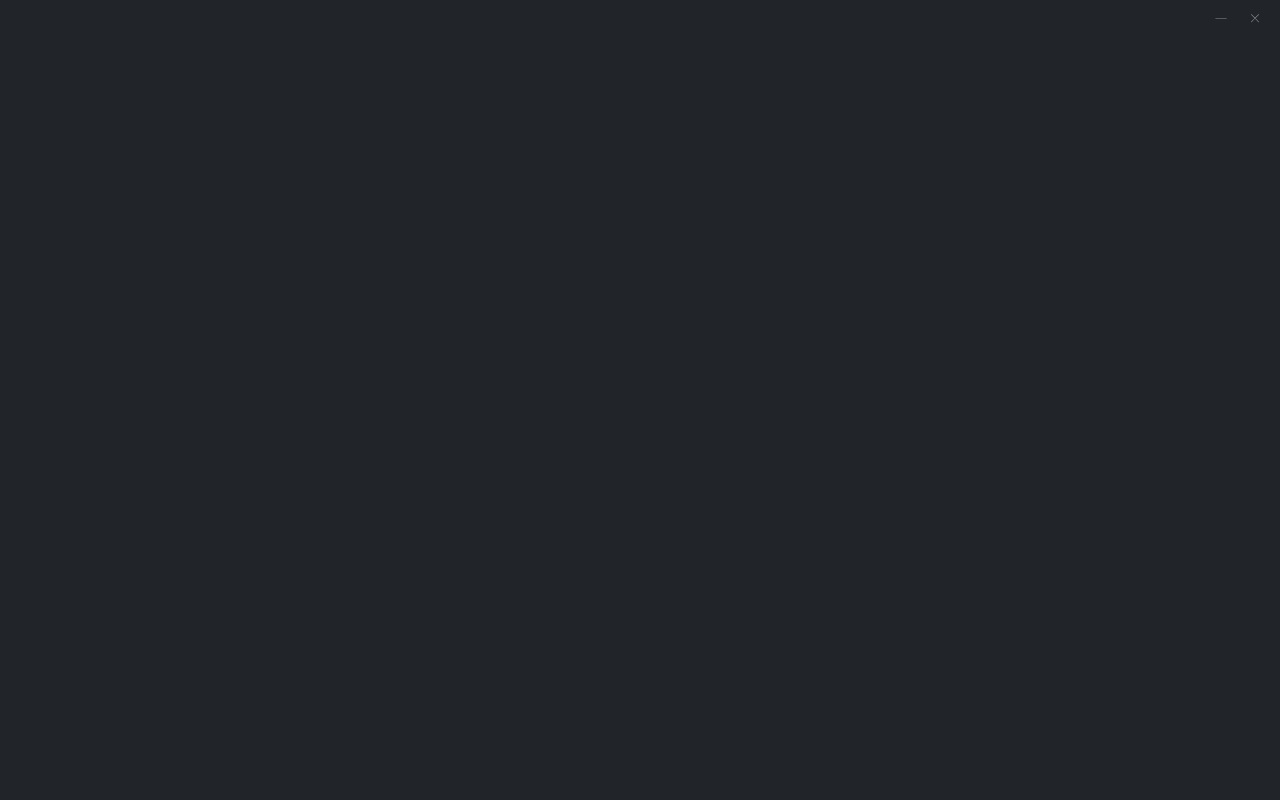
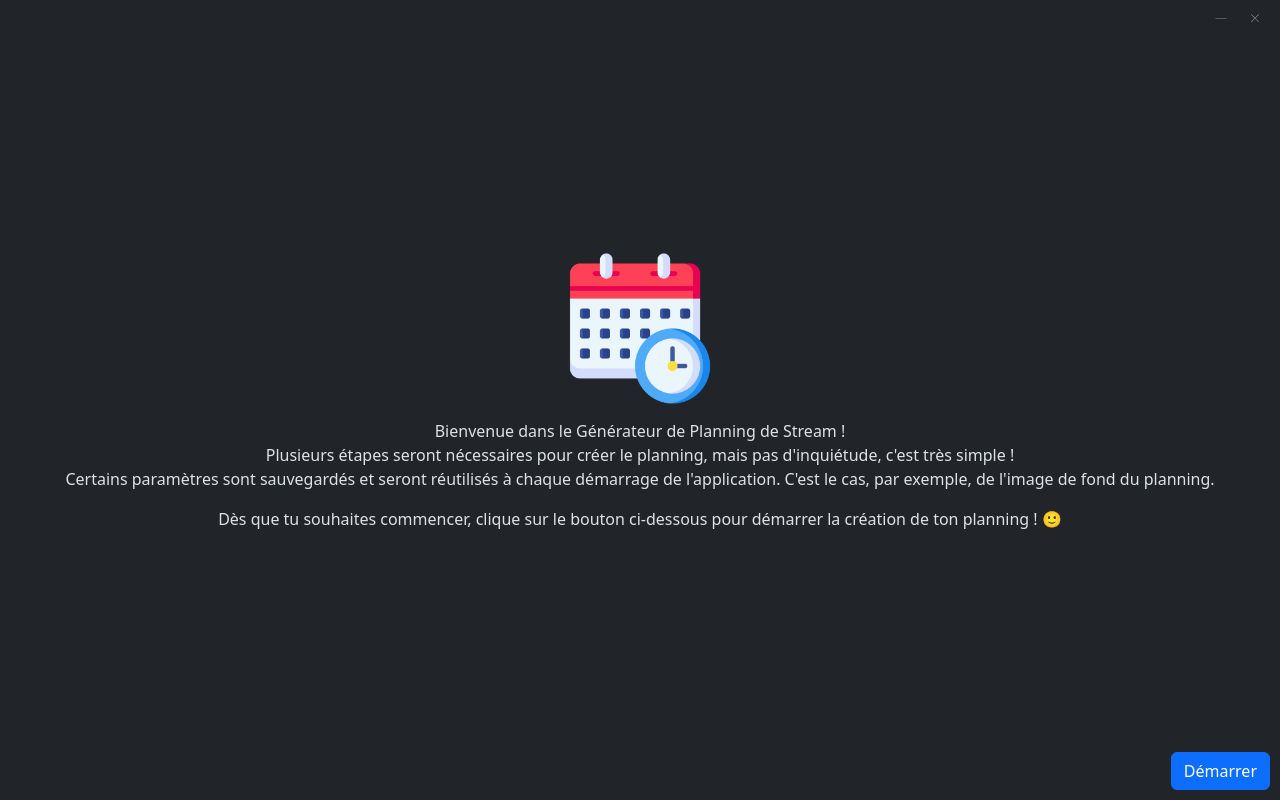
Before and after one commit to InFinity54/StreamScheduleGenerator, a Vue app: page / in a window 1280 px wide. Built offline with nearby package versions, Linux system fonts and the light colour scheme.

Commit message:
Etape d'introduction

```diff
--- a/src/renderer/src/App.vue
+++ b/src/renderer/src/App.vue
@@ -1,6 +1,8 @@
 <script setup>
 import { onMounted } from 'vue'
+
 import WindowButtons from './components/WindowButtons.vue'
+import IntroductionStep from './components/steps/IntroductionStep.vue'
 
 window.appSettings = {
   identity: {
@@ -26,5 +28,7 @@ onMounted(() => {
 <template>
   <WindowButtons />
 
+  <IntroductionStep />
+
   <div id="generatedplanning"></div>
 </template>
--- a/src/renderer/src/components/WindowButtons.vue
+++ b/src/renderer/src/components/WindowButtons.vue
@@ -1,4 +1,4 @@
-<script setup lang="ts">
+<script setup>
 function windowReduce() {
   window.electron.ipcRenderer.send('windowReduce')
 }
--- /dev/null
+++ b/src/renderer/src/components/steps/IntroductionStep.vue
@@ -0,0 +1,54 @@
+<script setup>
+function nextStep() {
+  document.getElementById('introduction').animate([{ opacity: 1 }, { opacity: 0 }], 500)
+
+  setTimeout(() => {
+    document.getElementById('introduction').style.display = 'none'
+    /*document.getElementById('identity')
+      .style.display = 'block'
+      .animate([{ opacity: 0 }, { opacity: 1 }], 500)*/
+  }, 500)
+}
+</script>
+
+<template>
+  <div id="introduction" class="vw-100 vh-100">
+    <div class="position-absolute top-50 start-50 translate-middle text-center w-100">
+      <div id="introduction_appicon"></div>
+
+      <p>
+        Bienvenue dans le Générateur de Planning de Stream !
+        <br />
+        Plusieurs étapes seront nécessaires pour créer le planning, mais pas d'inquiétude, c'est très simple !
+        <br />
+        Certains paramètres sont sauvegardés et seront réutilisés à chaque démarrage de l'application.
+        C'est le cas, par exemple, de l'image de fond du planning.
+      </p>
+
+      <p>Dès que tu souhaites commencer, clique sur le bouton ci-dessous pour démarrer la création de ton planning ! 🙂</p>
+    </div>
+
+    <div class="position-absolute" style="bottom: 10px; right: 10px;">
+      <button id="introduction_button_next" class="btn btn-primary" type="button" @click="nextStep">Démarrer</button>
+    </div>
+  </div>
+</template>
+
+<style scoped lang="scss">
+#introduction {
+  //display: none;
+
+  #introduction_appicon {
+    width: 150px;
+    height: 150px;
+    margin-left: auto;
+    margin-right: auto;
+    margin-bottom: 15px;
+    background-image: url('../../assets/icon.png');
+    background-repeat: no-repeat;
+    background-size: cover;
+    background-position: center center;
+    background-attachment: fixed;
+  }
+}
+</style>
```
Also changed, not shown: src/renderer/src/assets/icon.png (added), 1 other file (tests, documents, lock files or other folders).
